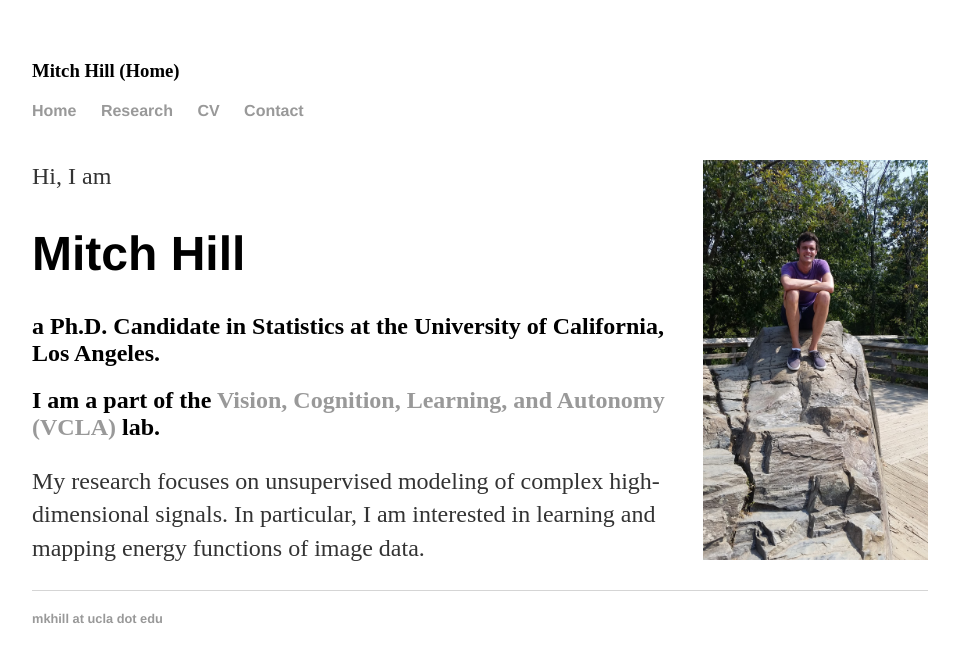
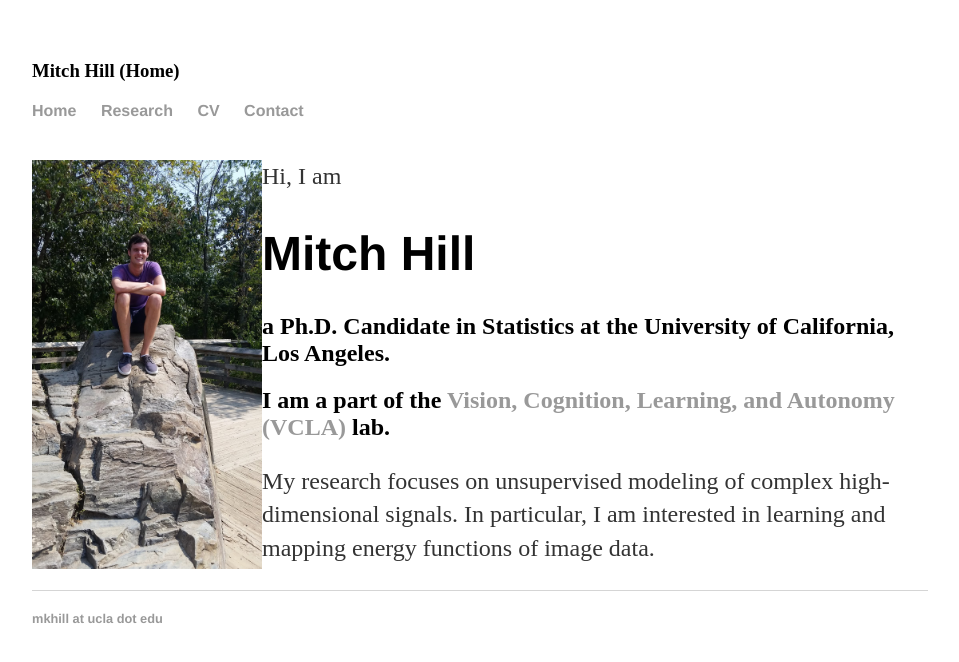
Before and after one commit to point0bar1/point0bar1.github.io, a Jekyll site: the page built from index.html, in a window 1280 px wide. Shown: the top 662 px of the page, without its empty margins (160-1119 px from the left). Built offline with Jekyll 4.4.1, drawn with Linux system fonts in a browser that asks for light colours.

Commit message:
Update index.html

```diff
--- a/index.html
+++ b/index.html
@@ -3,7 +3,7 @@ layout: default
 title: Mitch Hill (Home)
 ---
 <div class="blurb">
-	<img align="right" src="mitch_web.jpg" width=225>
+	<img align="left" src="mitch_web.jpg" width=230>
 	<p>Hi, I am</p>
 	<h1> Mitch Hill </h1>
 	<h2> a Ph.D. Candidate in Statistics at the University of California, Los Angeles. </h2>
```
